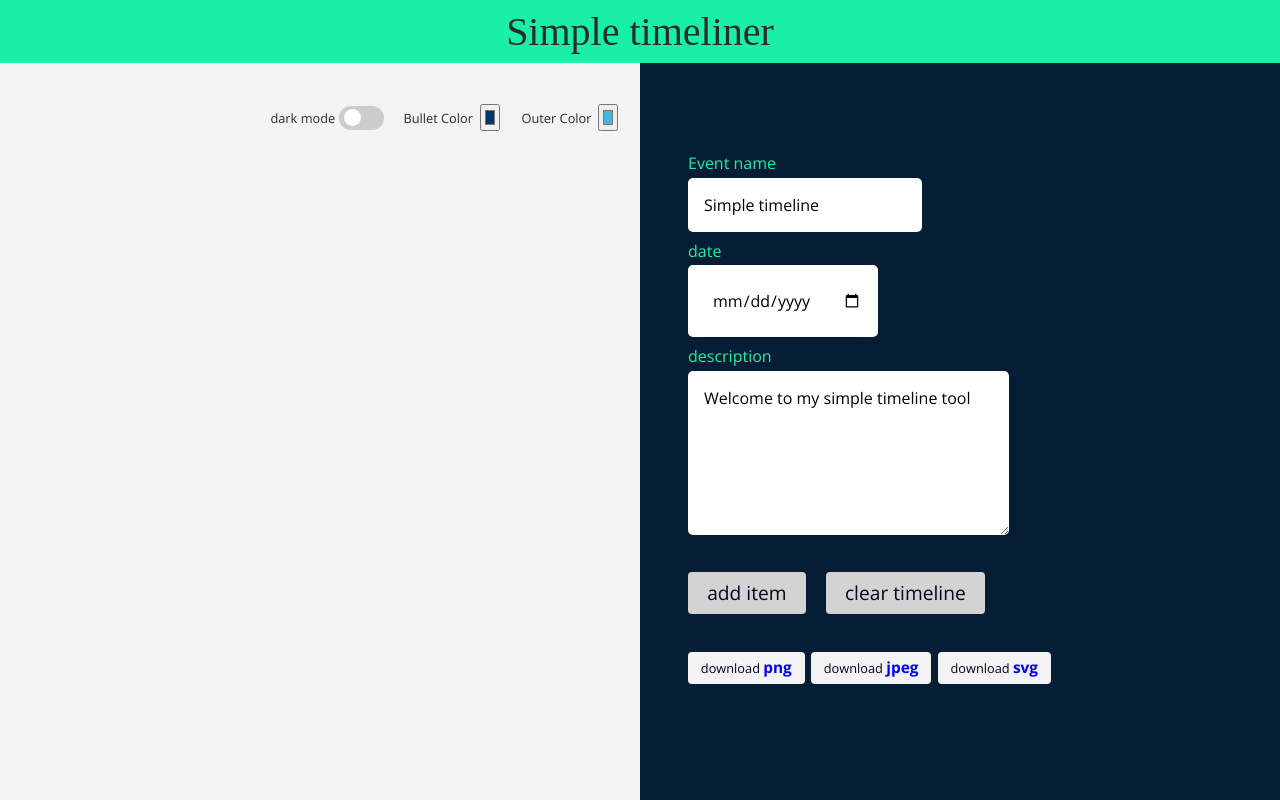
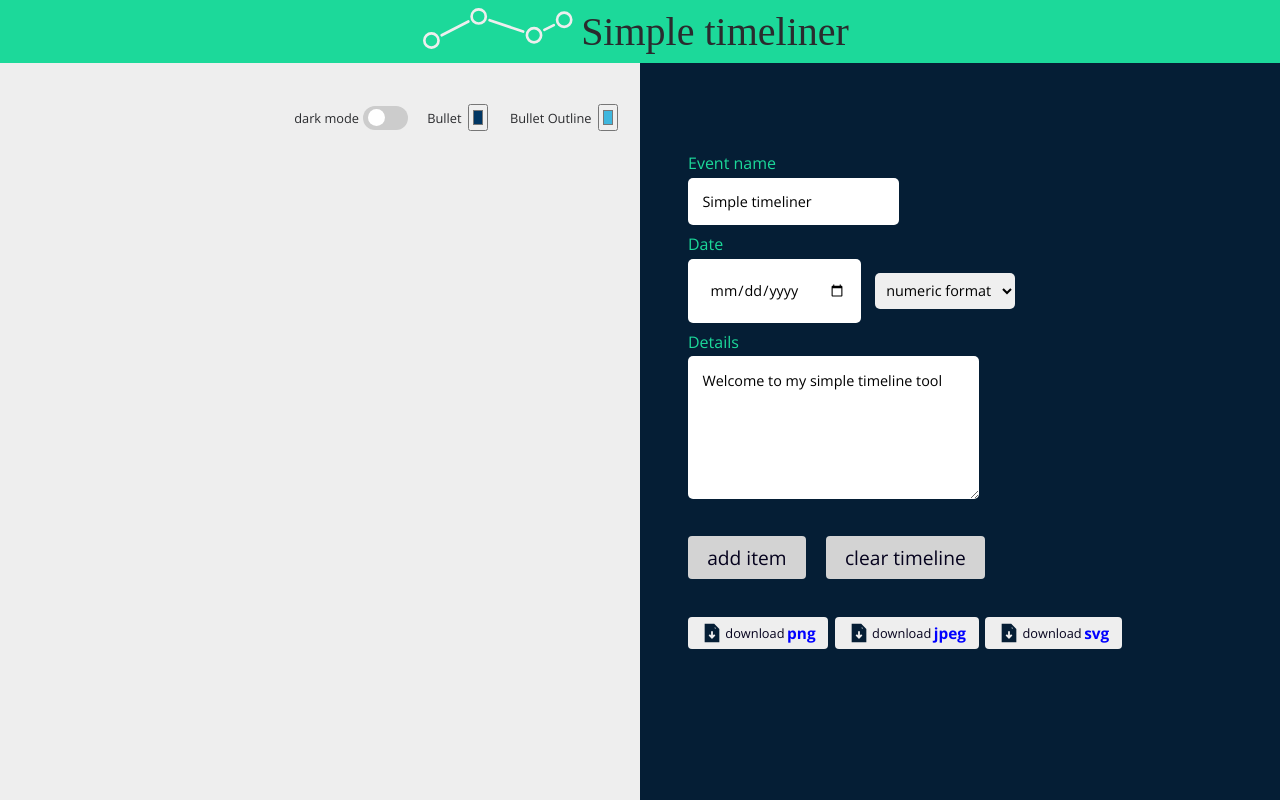
Before and after one commit to lamkostal/timeliner, a Vue app: page / in a window 1280 px wide. Built offline with nearby package versions, Linux system fonts and the light colour scheme; a web font is replaced by a local one.

Commit message:
add logoicon,dnld icon - dateformat func

```diff
--- a/src/App.vue
+++ b/src/App.vue
@@ -64,8 +64,8 @@ body{
   padding: 0;
   min-height: 100vh;
   --bg:#051e35;
-  --bg-tl:#f3f3f4;
-  --accent:hsl(160, 87%, 52%);
+  --bg-tl:#eeeeee;
+  --accent:hsl(160, 77%, 48%);
   --accent-h:hsl(160, 100%, 8%);
   --text:rgb(42, 43, 46);
   --text-accent:#478ac2;
--- a/src/components/Header.vue
+++ b/src/components/Header.vue
@@ -1,6 +1,7 @@
 <template>
   <header>
       <div class="wrapper">
+         <div class="svg_container"> <svg fill-rule="evenodd" stroke-linecap="round" stroke-linejoin="round" stroke-miterlimit="1.5" clip-rule="evenodd" viewBox="0 0 223 61"><defs/><g fill="none" stroke="var(--bg-tl)"><circle cx="12.526" cy="48.358" r="10.56" stroke-width="3.93"/><circle cx="165.04" cy="40.537" r="10.56" stroke-width="3.93"/><circle cx="82.797" cy="12.526" r="10.56" stroke-width="3.93"/><circle cx="209.85" cy="17.446" r="10.56" stroke-width="3.93"/><path stroke-width="3.93" d="M27.704 40.537l39.76-20.488"/><path stroke-width="3.79" d="M180.378 32.634l14.181-7.308"/><path stroke-width="3.97" d="M99.017 18.051l49.807 16.964"/></g></svg></div>
           <h1>Simple timeliner</h1>
       </div>
   </header>
@@ -14,18 +15,26 @@ export default {
 
 <style>
 
-@import url('https://fonts.googleapis.com/css2?family=Oi&display=swap');
 @import url('https://fonts.googleapis.com/css2?family=Galada&display=swap');
+
     header{
         position: fixed;
         top:0;
         left:0;
         width: 100%;
-        display: grid;
-        place-content: center;
+
         /* height: 50px; */
         background: var(--accent);
         z-index: 100;
+    }
+    .wrapper{
+    width: 100%;
+    display: flex;
+    align-items: center;
+    justify-content: center;
+    }
+    .svg_container{
+        width: 150px;
     }
     .wrapper h1{
         padding: 0.2em;
@@ -34,6 +43,5 @@ export default {
         font-weight: 400;
         font-size: 2.5rem;
 
-
     }
 </style>
--- a/src/components/List.vue
+++ b/src/components/List.vue
@@ -15,7 +15,7 @@
         </div>
 
         <div>
-          <label for="Bullet Color">Bullet Color</label>
+          <label for="Bullet Color">Bullet</label>
           <input
             type="color"
             id="Bullet Color"
@@ -25,7 +25,7 @@
         </div>
 
         <div>
-          <label for="bullet_border">Outer Color</label>
+          <label for="bullet_border">Bullet Outline</label>
           <input
             type="color"
             id="bullet_border"
--- a/src/components/UI.vue
+++ b/src/components/UI.vue
@@ -9,7 +9,7 @@
           </div>
         </div>
         <div class="field">
-          <label for="date">date</label>
+          <label for="date">Date</label>
           <div class="control">
             <input
               type="date"
@@ -17,22 +17,25 @@
               lang="el-GR"
               v-model="listItem.date"
             />
+            <select name="dateformat" id="dateformat" v-model="selection">
+              <option value="2-digit">numeric format</option>
+              <option value="long">long format</option>
+            </select>
           </div>
         </div>
 
         <div class="field">
-          <label for="description">description</label>
+          <label for="description">Details</label>
           <div class="control">
             <textarea
               v-model="listItem.content"
-              placeholder="add multiple lines"
+              placeholder="add text here"
               rows="6"
               cols="30"
             ></textarea>
           </div>
         </div>
       </div>
-
     </form>
     <div class="buttons">
       <button
@@ -44,7 +47,7 @@
       >
         add item
       </button>
-      <span v-if="!fieldsFull">fill all fields</span>
+      <span v-if="!fieldsFull">fill required fields</span>
 
       <button
         id="clear"
@@ -57,12 +60,36 @@
     </div>
     <div class="save_btns">
       <button id="png" class="button save" @click="savePng">
+        <svg viewBox="0 0 24 24" xmlns="http://www.w3.org/2000/svg">
+          <title />
+          <g>
+            <path
+              d="M14.41,2H4V22H20V7.59ZM12,18.41l-3.71-3.7,1.42-1.42L11,14.59V10h2v4.59l1.29-1.3,1.42,1.42ZM15,7V5.41L16.59,7Z"
+            />
+          </g>
+        </svg>
         download <strong>png</strong>
       </button>
       <button id="jpeg" class="button save" @click="saveJpeg">
+        <svg viewBox="0 0 24 24" xmlns="http://www.w3.org/2000/svg">
+          <title />
+          <g>
+            <path
+              d="M14.41,2H4V22H20V7.59ZM12,18.41l-3.71-3.7,1.42-1.42L11,14.59V10h2v4.59l1.29-1.3,1.42,1.42ZM15,7V5.41L16.59,7Z"
+            />
+          </g>
+        </svg>
         download <strong>jpeg</strong>
       </button>
       <button id="svg" class="button save" @click="saveSvg">
+        <svg viewBox="0 0 24 24" xmlns="http://www.w3.org/2000/svg">
+          <title />
+          <g>
+            <path
+              d="M14.41,2H4V22H20V7.59ZM12,18.41l-3.71-3.7,1.42-1.42L11,14.59V10h2v4.59l1.29-1.3,1.42,1.42ZM15,7V5.41L16.59,7Z"
+            />
+          </g>
+        </svg>
         download <strong>svg</strong>
       </button>
     </div>
@@ -75,14 +102,14 @@ import domtoimage from "dom-to-image";
 export default {
   data() {
     return {
+      selection: "2-digit",
       isVisible: false,
       isXvisible: true,
       listItem: {
-        name: "Simple timeline",
+        name: "Simple timeliner",
         date: "",
         formatedDate: "",
         content: "Welcome to my simple timeline tool",
-
       },
       list: [],
     };
@@ -97,14 +124,14 @@ export default {
         let formDate = new Intl.DateTimeFormat("en-gb", {
           calendar: "gregory",
           year: "numeric",
-          month: "2-digit",
+          month: this.selection,
           day: "2-digit",
         }).format(new Date(this.listItem.date));
         console.log("fd:" + formDate);
 
         this.listItem.formatedDate = formDate;
         this.list.push(this.listItem);
-        this.listItem = { name: "", date: "", content: "" ,bullet:{}};
+        this.listItem = { name: "", date: "", content: "", bullet: {} };
         this.$emit("addItem", { list: this.list });
         console.log("emited");
       }
@@ -194,20 +221,16 @@ export default {
 <style>
 .ui {
   padding: 9em 3em 01em;
-
-
 }
-form{
+form {
   display: flex;
 }
-.form-right{
+.form-right {
   margin: 0 2em;
 }
-.form-right input{
+.form-right input {
   width: 20px;
   display: block;
-
-
 }
 .field {
   text-align: left;
@@ -221,15 +244,19 @@ form{
   color: var(--accent);
   font-size: 1rem;
 }
-.field :is(input, textarea) {
+.field :is(input, textarea, select) {
   padding: 1em;
   border-radius: 5px;
   border: none;
   /* min-width: 50%; */
-  font-size: 1rem;
+  font-size: 0.9rem;
   font-family: "Open Sans";
 }
-:is(input, textarea):focus {
+.field select {
+  padding: 0.5em;
+  margin: 0 1em;
+}
+:is(input, textarea, select):focus {
   outline-color: var(--accent);
 }
 ::-webkit-datetime-edit {
@@ -261,12 +288,13 @@ form{
 }
 .buttons span {
   position: absolute;
-  top: 60px;
+  top: -30px;
   left: 20px;
   background: #fff;
-  padding: 0.3em;
+  padding: 0.1em 0.5em;
   border-radius: 2px;
   opacity: 0;
+  font-size: 0.8rem;
 }
 .buttons span {
   transition: all 0.2s;
@@ -282,9 +310,9 @@ form{
   height: 10px;
   background: #fff;
   position: absolute;
-  top: -5px;
+  top: 15px;
   left: 15px;
-  transform: rotate(-45deg);
+  transform: rotate(45deg);
   z-index: -1;
 }
 .save_btns {
@@ -295,6 +323,9 @@ form{
   margin: 0.5em 0.5em 0 0;
   font-size: 0.8rem;
   background: var(--bg-tl);
+  display: flex;
+  align-items: center;
+  gap: 0.2em;
 }
 strong {
   font-size: 1.2em;
@@ -304,4 +335,13 @@ strong {
   font-size: 0.8rem;
   background: var(--accent);
 }
+.save svg {
+  width: 22px;
+  margin: auto;
+}
+.save path{
+    fill:var(--bg)
+
+}
+
 </style>
```
